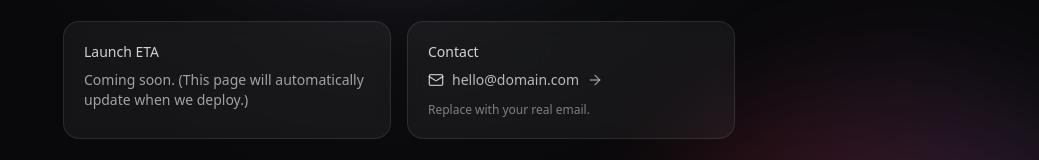
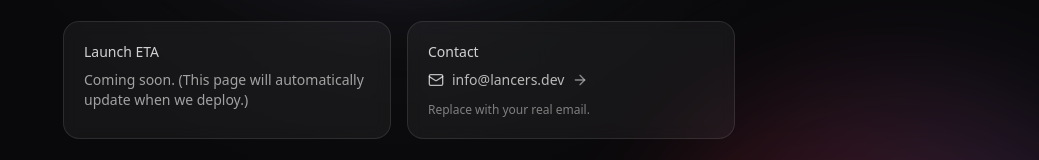
Before and after one commit to LancersPvt/RestrovaWeb, a Next.js app in the folder restaurant-ordering-site/: page / in a window 1280 px wide. Shown: the part 412-572 px from the top of the page, without its empty margins (241-1280 px from the left). Built offline with nearby package versions, Linux system fonts and the light colour scheme.

Commit message:
added instagram link

```diff
--- a/restaurant-ordering-site/src/app/links/ashandbeans/page.tsx
+++ b/restaurant-ordering-site/src/app/links/ashandbeans/page.tsx
@@ -12,7 +12,7 @@ const LINKS = {
   playStore: "https://play.google.com/store/apps/details?id=YOUR_APP_ID",
   appStore: "https://apps.apple.com/app/idYOUR_APP_ID",
   facebook: "https://facebook.com/YOUR_PAGE",
-  instagram: "https://instagram.com/YOUR_HANDLE",
+  instagram: "https://instagram.com/ash_beans",
 };
 
 function LinkButton({
--- a/restaurant-ordering-site/src/app/page.tsx
+++ b/restaurant-ordering-site/src/app/page.tsx
@@ -37,10 +37,10 @@ export default function Home() {
             <p className="text-sm font-medium text-white/80">Contact</p>
             <a
               className="mt-2 inline-flex items-center gap-2 text-sm text-white/70 hover:text-white"
-              href="mailto:hello@domain.com"
+              href="mailto:info@lancers.dev"
             >
               <Mail className="h-4 w-4" />
-              hello@domain.com
+              info@lancers.dev
               <ArrowRight className="h-4 w-4 opacity-70" />
             </a>
             <p className="mt-2 text-xs text-white/45">
```
